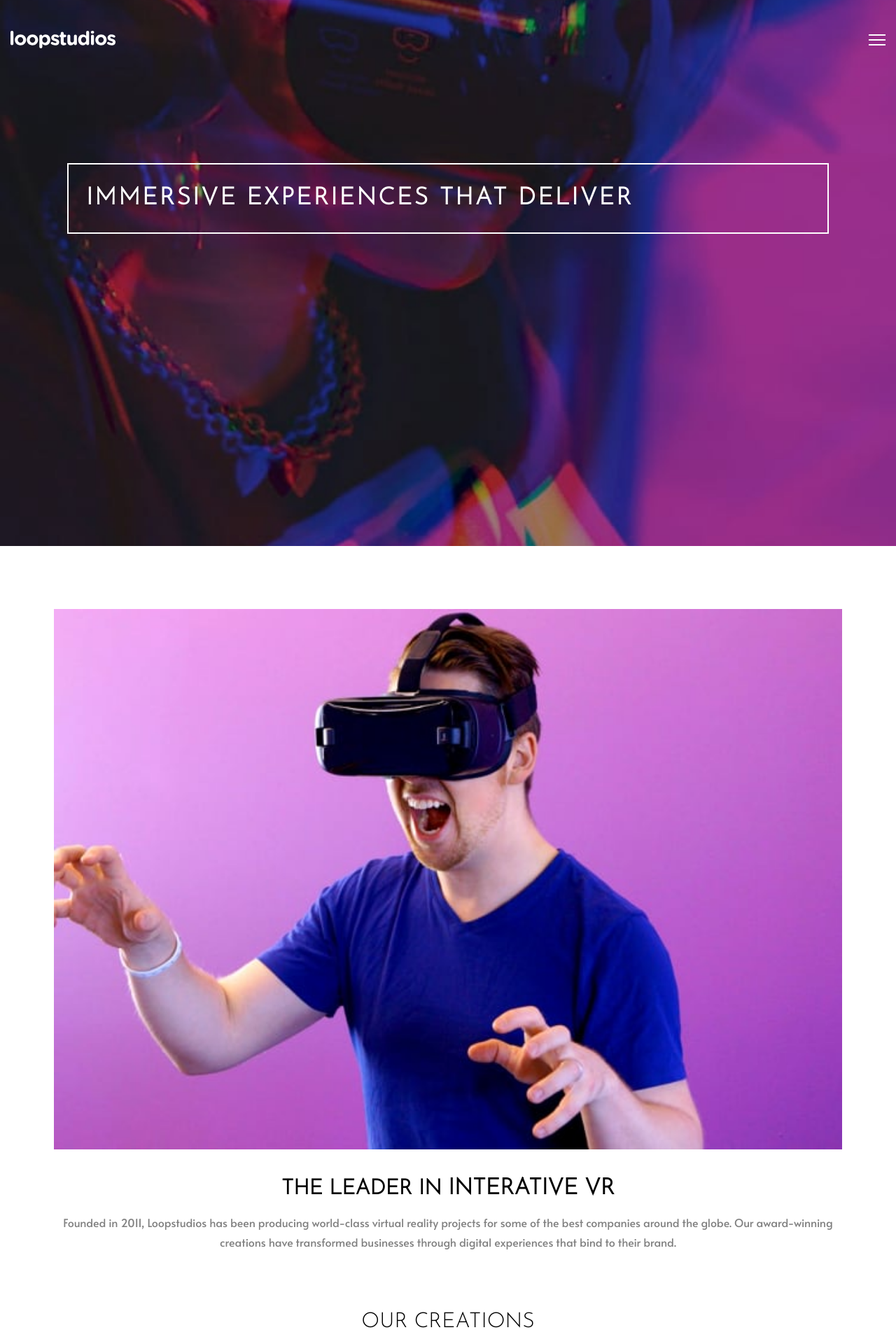
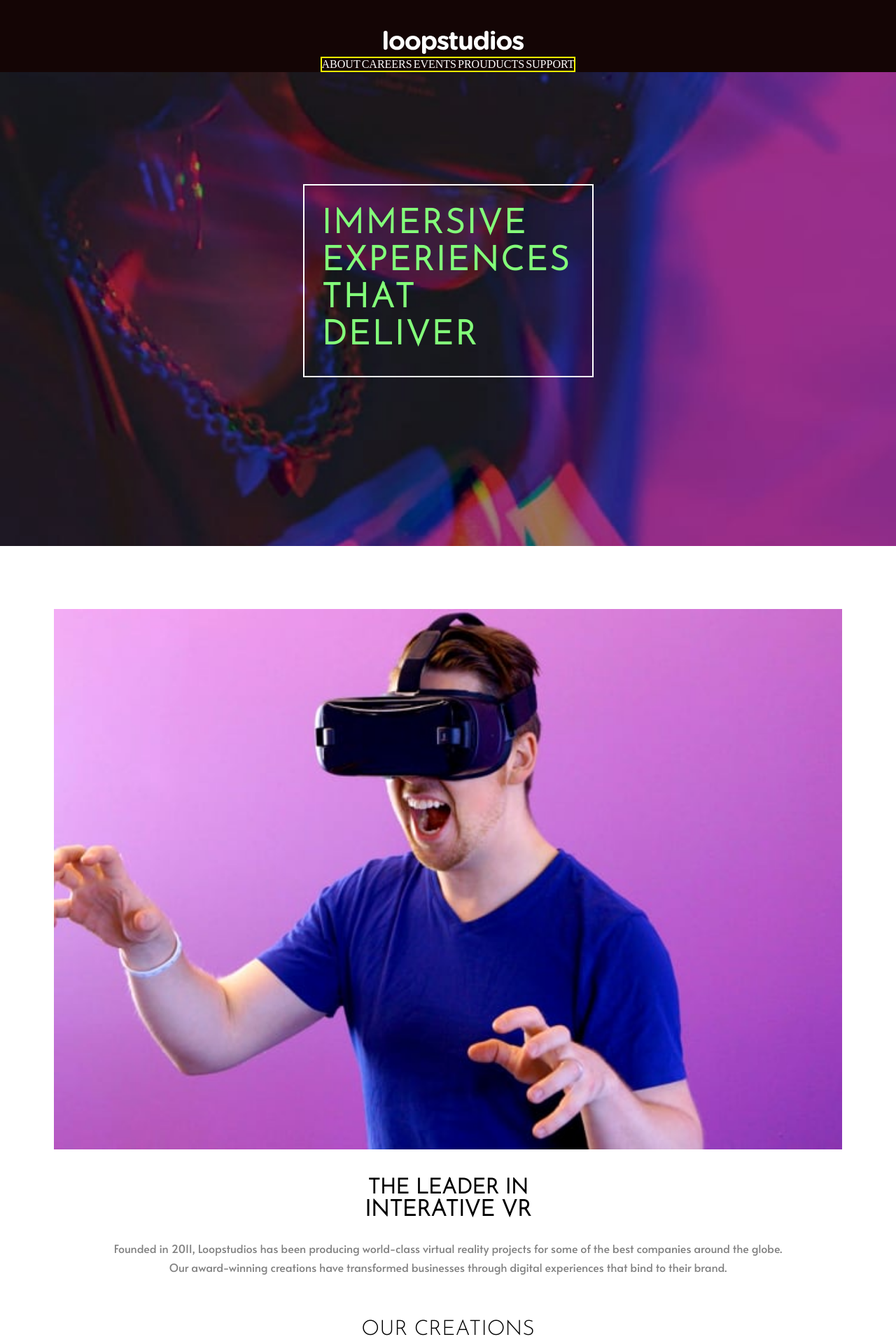
Before and after one commit to kevcoder247/loop-studio-landing-page, a plain HTML site: page index.html in a window 1280 px wide. Shown: the top 1910 px of the page at 70% size. Drawn offline with Linux system fonts and the light colour scheme.

Commit message:
wip: css update

```diff
--- a/css/main.css
+++ b/css/main.css
@@ -49,6 +49,10 @@ li{
   align-items: center;
 }
 
+.nav-body{
+  display: none;
+}
+
 .logo{
   margin-left: 15px;
   /* background-color: green; */
@@ -59,8 +63,11 @@ li{
 }
 
 
+
+
 img[src="images/logo.svg"]{
   width: 150px;
+
 }
 
 .main-heading{
@@ -71,7 +78,7 @@ img[src="images/logo.svg"]{
   padding: 30px;
   padding-left: 25px;
   margin: auto;
-  width: 85%;
+  max-width: 320px;
   text-align: left;
   letter-spacing: 3px;
   line-height: 1.1;
@@ -103,6 +110,9 @@ img[src="images/logo.svg"]{
   font-family: 'Josefin Sans', sans-serif;
   font-size: 30px;
   /* margin-top: 44px; */
+  /* border: 2px solid red; */
+  max-width: 250px;
+  margin: auto;
 }
 
 .INTERATIVE-VR{
@@ -117,9 +127,9 @@ img[src="images/logo.svg"]{
   line-height: 1.7;
   font-family: 'Alata', sans-serif;
   color: grey;
-  width: 90%;
+  max-width: 80%;
   margin: auto;
-  margin-top: -25px;
+  margin-top: 5px;
   font-weight: normal;
 }
 
@@ -127,23 +137,24 @@ img[src="images/logo.svg"]{
   position: relative;
   top: 40px;
   font-weight: normal;
+  /* border: 2px solid blue; */
+  width: 260px;
+  margin:auto;
+  font-family: 'Josefin Sans', sans-serif;
+  font-size: 30px;;
+  text-align: center;
  }
 
 .gallery{
-  /* background-color: aqua; */
-  /* border: 2px solid black; */
-  /* display: flex;
-  flex-direction: column;
-  align-items: flex-end; */
   margin-top: -10px;
 }
 
 .gallery-cards{
   /* border: 2px solid red; */
   width: 88%;
-  height: 150px;
+  /* height: 150px; */
   margin: auto;
-  margin-bottom: -5px;
+  margin-bottom: -85px;
 }
 
 .gallery-cards p{
@@ -151,8 +162,8 @@ img[src="images/logo.svg"]{
   color: #fff;
   font-size: 24px;
   text-shadow: 2px 2px 1px rgb(77, 76, 76);
-  border: 1px solid red;
-  width: 40%;
+  /* border: 1px solid red; */
+  max-width: 200px;
 }
 .deep-earth{
   position: relative;
@@ -275,9 +286,11 @@ button{
   font-size: 16px;
   font-family: 'Josefin Sans', sans-serif;
   border: 1px solid black;
-  padding: 10px;
+  padding: 20px;
   background-color: #fff;
   width: 45%;
+  margin-top: 90px;
+  margin-bottom: 35px;
 }
 
 footer{
@@ -298,7 +311,7 @@ a{
 
 .nav-footer-links{
   font-family: 'Alata', sans-serif;
-  font-size: 14px;
+  font-size: 16px;
   display: flex;
   flex-direction: column;
   align-items: center;
@@ -320,5 +333,92 @@ a{
   text-align: center;
   font-family: 'Alata', sans-serif;
   color: grey;
+}
 
+/* Any device 375px or smaller */
+@media(max-width: 375px){
+  .main-heading{
+    max-width: 320px;
+    font-size: 2rem;
+  }
 }
+
+
+/* Any device 450px or bigger */
+@media(min-width: 450px){
+  header{
+    background-color: grey;
+    /* background-image: none; */
+  }
+
+  .main-heading{
+   /* color: pink;  */
+  }
+
+  .main-container{
+    /* background-color: pink; */
+  }
+
+  .main-copy{
+    /* color: black; */
+    /* border: 2px solid yellow; */
+  }
+
+  .gallery-cards{
+   margin-bottom: -50px;
+   max-width: 430px;
+   /* border: 2px solid yellow; */
+  }
+
+
+
+  button{
+    max-width: 200px;
+    margin-top: 75px;
+    font-weight: bolder;
+  }
+}
+
+@media(min-width: 550px){
+  img[src="images/logo.svg"]{
+    /* background-color: pink; */
+    width: 200px;
+  }
+
+  img[src="images/icon-hamburger.svg"]{
+    width: 35px;
+  }
+
+  .main-heading{
+    max-width: 415px;
+    font-size: 3rem;
+  }
+}
+
+
+@media(min-width: 768px){
+  img[src="images/icon-hamburger.svg"]{
+    display: none;
+  }
+
+  .nav-header{
+    background-color: rgb(20, 5, 5);
+    flex-direction: column;
+  }
+
+  .nav-body{
+    display: block;
+    border: 2px solid yellow;
+    display: flex;
+    gap: 2px;
+  }
+
+  .nav-body a{
+    color: #fff;
+  }
+
+
+  .main-heading{
+    color: rgb(131, 255, 122);
+  }
+}
--- a/index.html
+++ b/index.html
@@ -27,11 +27,8 @@
         <li class="hamburger">
           <a href="#"><img src="images/icon-hamburger.svg" alt=""></a>
         </li>
-      </div>
 
-
-
-     <!-- <div class="nav-body">
+        <div class="nav-body">
           <li>
             <a href="#">ABOUT</a>
           </li>
@@ -47,7 +44,12 @@
           <li>
             <a href="#">SUPPORT</a>
           </li>
-    </div>  -->
+        </div>
+      </div>
+
+
+
+
 
       </ul>
     </nav>
@@ -73,7 +75,7 @@
       to their brand.
     </p>
 
-    <h2 class="second-heading our font-effect-fire"> OUR CREATIONS</h2>
+    <h2 class="our font-effect-fire"> OUR CREATIONS</h2>
 
     <section class="gallery">
 
```
Lines whose indentation alone changed are shown as unchanged.
